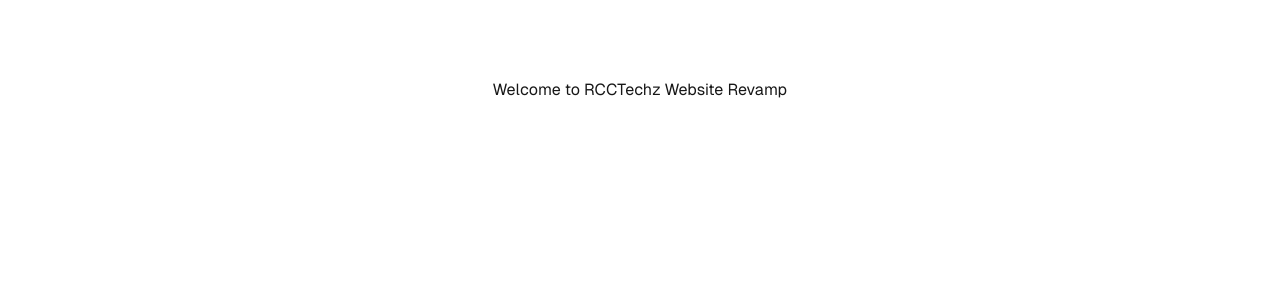
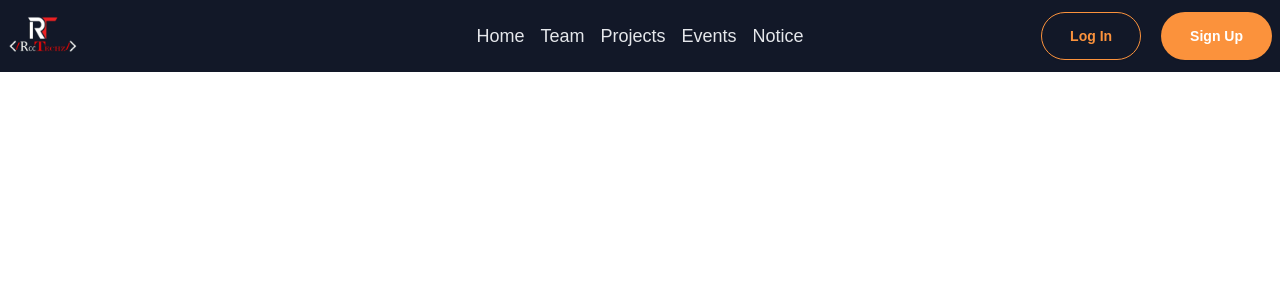
Before and after one commit to RCCTechzClub/TechzRevamp, a Next.js app: page / in a window 1280 px wide. Shown: the top 300 px of the page. Built offline with nearby package versions, Linux system fonts and the light colour scheme.

Commit message:
Navbar Design and setup
This commit includes all the necessary sretup particulary i have used daisyUI for navbar designing

```diff
--- /dev/null
+++ b/src/app/components/Navbar.tsx
@@ -0,0 +1,39 @@
+import React from 'react'
+import Image from 'next/image';
+import Logo from '../public/Logo.png'
+import '@/styles.css'
+const Navbar = () => {
+    const navItems = [
+        { label: 'Home', id: 'home' },
+        { label: 'Team', id: 'team' },
+        { label: 'Projects', id: 'projects' },
+        { label: 'Events', id: 'events' },
+        { label: 'Notice', id: 'notice' },
+      ];
+  return (
+    <div className="navbar sticky top-0">
+  <div className="navbar-start">
+    <Image src ={Logo} alt='Logo' height={70} width={70}/>
+  </div>
+  <div className="navbar-center hidden lg:flex">
+    <ul className="menu menu-horizontal px-1 text-white text-sm ">
+    {navItems.map((item) => (
+              <button
+                key={item.label}
+                className="block text-lg  leading-6 text-gray-200 transition-colors duration-300 p-2 rounded font-extralight"
+                id='NavItems'
+              >
+                {item.label}
+              </button>
+            ))}
+    </ul>
+  </div>
+  <div className="navbar-end gap-5 ">
+    <a className="btn bg-transparent px-7 text-orange-400 border-orange-400 rounded-3xl hover:bg-orange-400 hover:text-white hover:border-none">Log In</a>
+    <a className="btn border-transparent bg-orange-400 px-7 text-white rounded-full hover:bg-transparent hover:text-orange-400 hover:border-orange-400">Sign Up</a>
+  </div>
+</div>
+  )
+}
+
+export default Navbar
--- a/src/app/globals.css
+++ b/src/app/globals.css
@@ -6,6 +6,7 @@
   --background: #ffffff;
   --foreground: #171717;
 }
+
 
 @media (prefers-color-scheme: dark) {
   :root {
--- a/src/app/page.tsx
+++ b/src/app/page.tsx
@@ -1,9 +1,12 @@
-import Image from "next/image";
+// src/pages/Home.js
+import React from "react";
+import Navbar from "../app/components/Navbar";
+import '../styles.css';
 
 export default function Home() {
   return (
-    <div className="grid grid-rows-[20px_1fr_20px] items-center justify-items-center min-h-screen p-8 pb-20 gap-16 sm:p-20 font-[family-name:var(--font-geist-sans)]">
-      Welcome to RCCTechz Website Revamp
-    </div>
+    <>
+      <Navbar />
+    </>
   );
 }
--- /dev/null
+++ b/src/styles.css
@@ -0,0 +1,24 @@
+html,div{
+    background-color: #121828;
+}
+#NavItems {
+    position: relative;
+    display: inline-block;
+    cursor: pointer;
+}
+
+#NavItems::after {
+    content: '';
+    position: absolute;
+    left: 20px;
+    bottom: -1px;
+    width: 20px;
+    height: 2px;
+    background: white;
+    opacity: 0;
+    transition: opacity 0.3s ease;
+}
+
+#NavItems:hover::after {
+    opacity: 1;
+}
--- a/tailwind.config.ts
+++ b/tailwind.config.ts
@@ -14,6 +14,6 @@
       },
     },
   },
-  plugins: [],
+  plugins: [require('daisyui'),],
 };
 export default config;
```
Also changed, not shown: package.json (+7 -5 lines), src/app/public/Logo.png (added), 1 other file (tests, documents, lock files or other folders).
